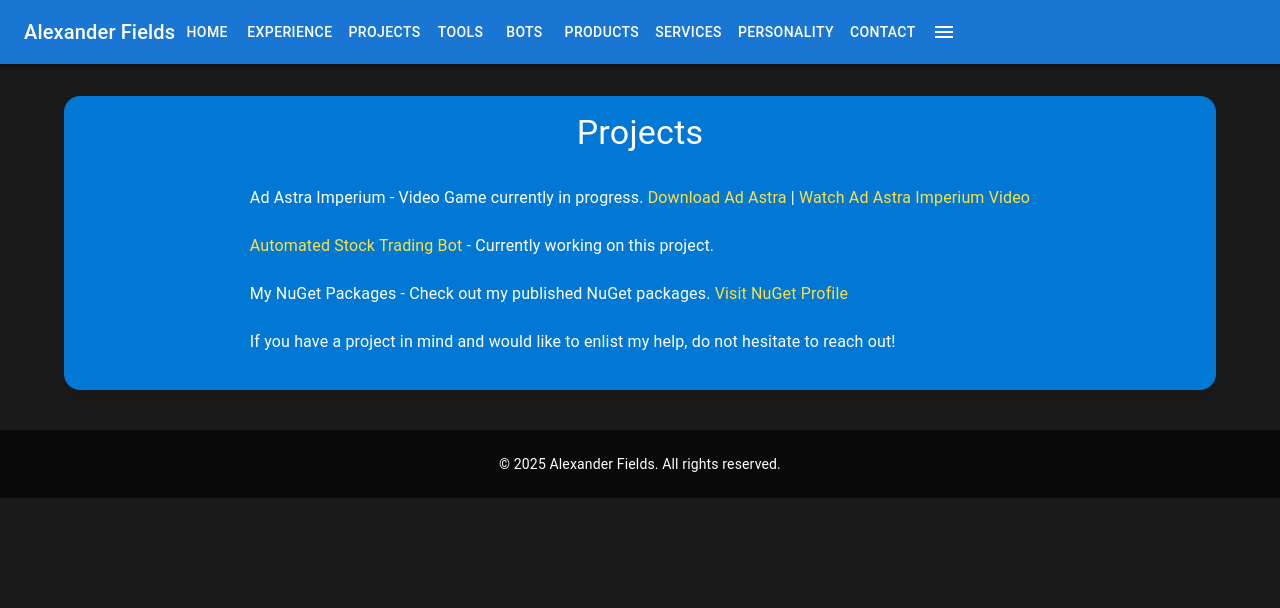
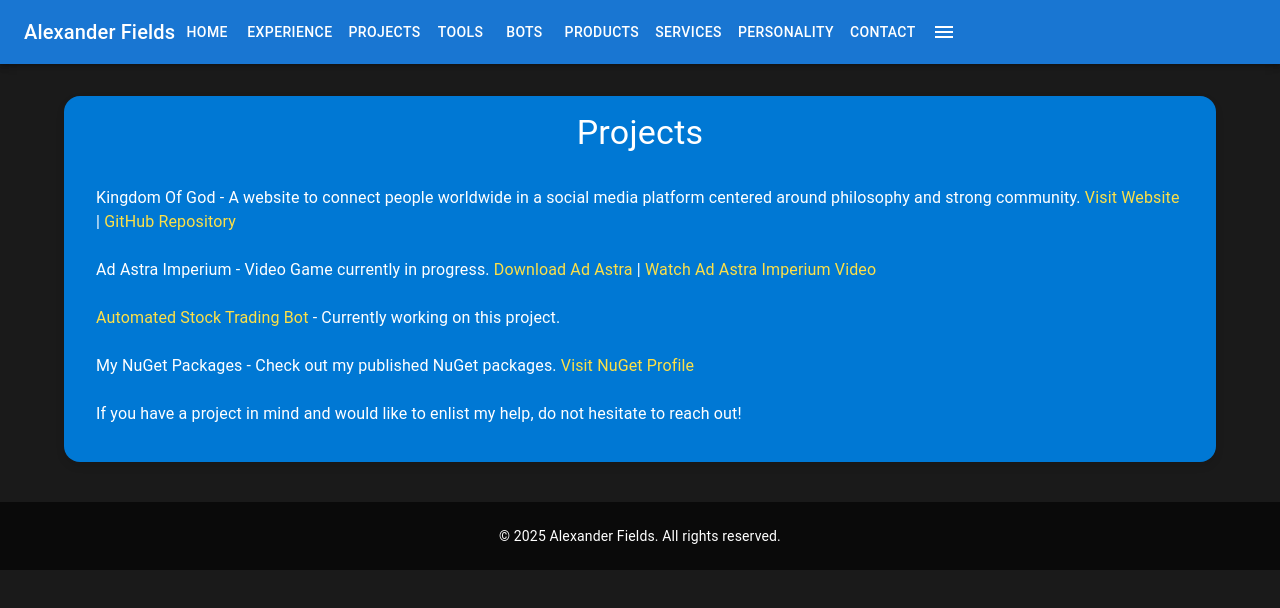
Before and after one commit to roku674/Website, a React (Create React App) app in the folder frontend/: page /projects in a window 1280 px wide. Shown: the top 608 px of the page. Built offline with nearby package versions, Linux system fonts and the light colour scheme; no server answers.

Commit message:
Update Projects.js

```diff
--- a/frontend/src/pages/Projects.js
+++ b/frontend/src/pages/Projects.js
@@ -24,6 +24,36 @@ const Projects = () => {
           Projects
         </Typography>
         <List>
+          {/* Kingdom Of God Project */}
+          <ListItem>
+            <ListItemText
+              primary={
+                <>
+                  Kingdom Of God - A website to connect people worldwide in a
+                  social media platform centered around philosophy and strong
+                  community.{" "}
+                  <a
+                    href="https://www.kingdomofgod.online"
+                    target="_blank"
+                    rel="noopener noreferrer"
+                    style={{ color: "#fde047" }}
+                  >
+                    Visit Website
+                  </a>{" "}
+                  |{" "}
+                  <a
+                    href="https://github.com/kingdomofgod-online/kog-website"
+                    target="_blank"
+                    rel="noopener noreferrer"
+                    style={{ color: "#fde047" }}
+                  >
+                    GitHub Repository
+                  </a>
+                </>
+              }
+            />
+          </ListItem>
+
           {/* Ad Astra Imperium Project */}
           <ListItem>
             <ListItemText
```
